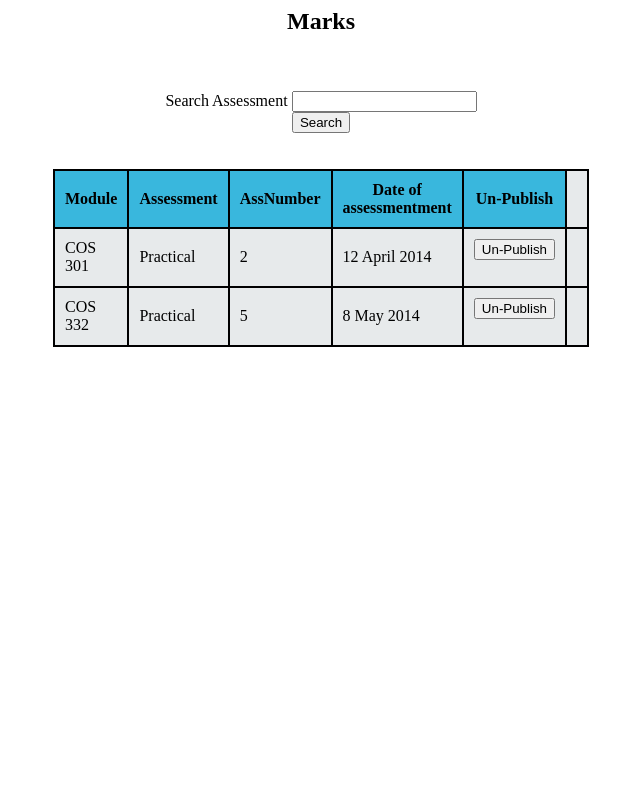
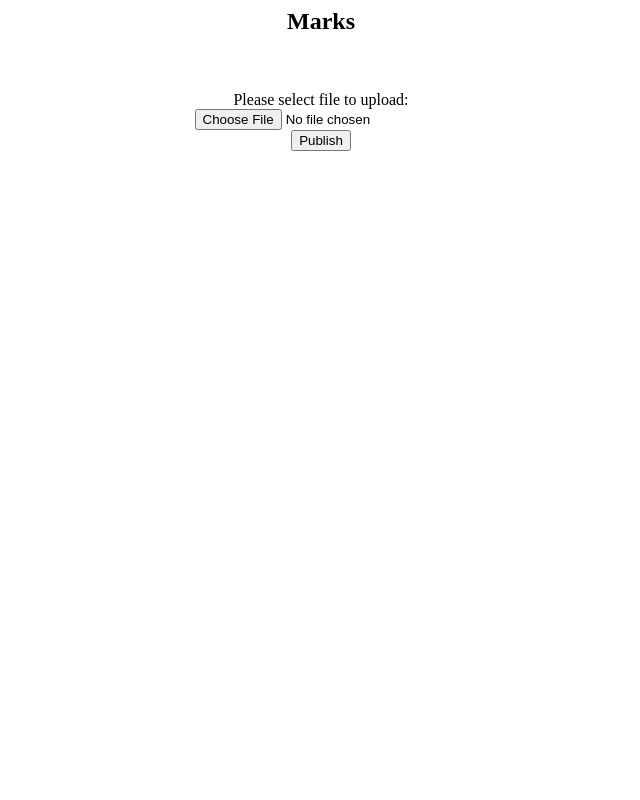
Before and after one commit to u12206050/cos301_2014_g7, a Django app: page /unpublish/ in a window 1280 px wide. Shown: the whole page, without its empty margins (319-959 px from the left). Run offline with Django 3.2, Linux system fonts and the light colour scheme.

Commit message:
publish marks

```diff
--- a/SquirrelMarking/SquirrelMarking/templates/unpublish.html
+++ b/SquirrelMarking/SquirrelMarking/templates/unpublish.html
@@ -24,11 +24,14 @@ border-collapse:collapse;
 <h2>Marks </h2>
 <br/>
 <br/>
-Search Assessment <input type="text" name="search" value=""/>
+<form action="publish.html" enctype="multipart/form-data" method="post">
+Please select file to upload:<br/>
+<input type="file" name="upload" value=""/>
 <br/>
-<input type="submit" name="Search" value="Search"/>
+<input type="submit" name="publish" value="Publish"/>
 <br/>
-<br/>
+</form>
+<!--br/>
 <br/>
 <table cellpadding="10" bgcolor="#E7EAEB" align="center" id="table1" border="1" style="width:300px" onclick="handleClick(event);">
     <thead bgcolor="#39B7DD">
@@ -63,6 +66,6 @@ Search Assessment <input type="text" name="search" value=""/>
 			<td>
 			</tr>
    </tbody>
-</table>
+</table-->
 </body>
 </html>
```
